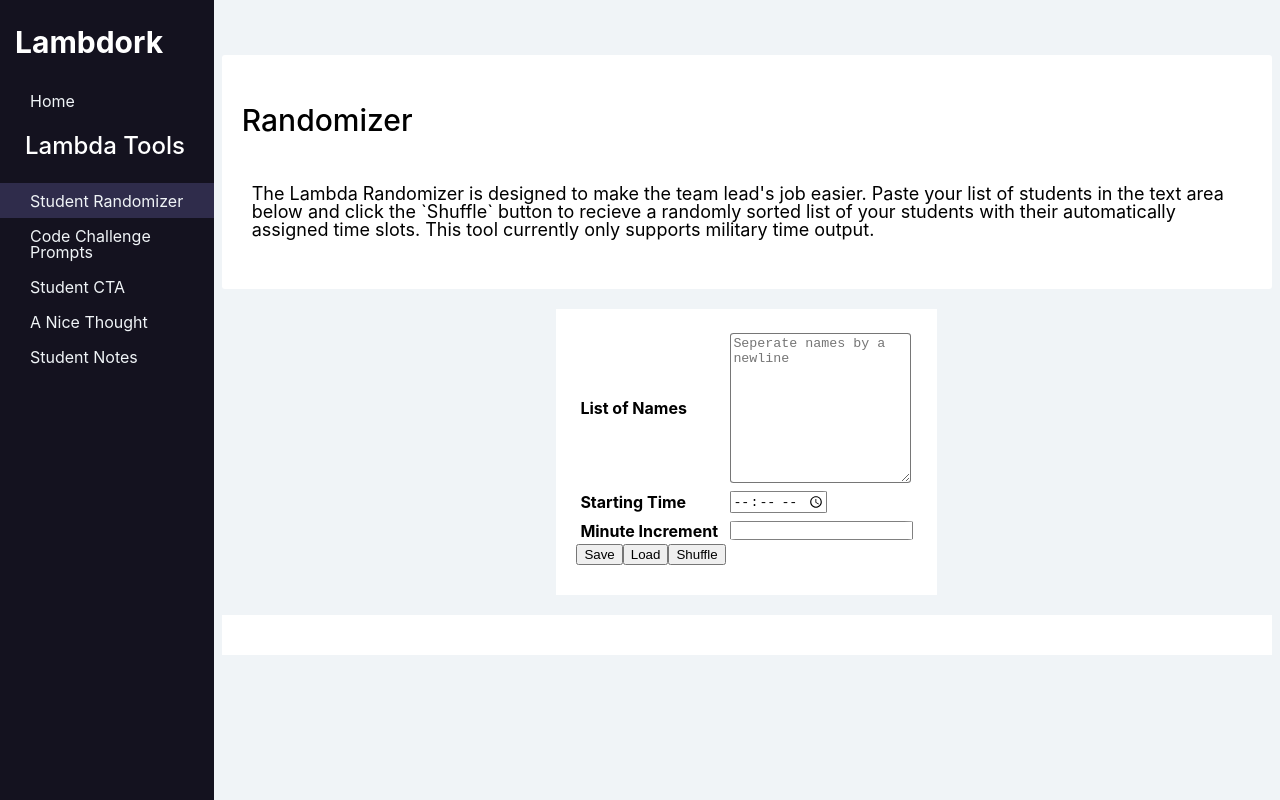
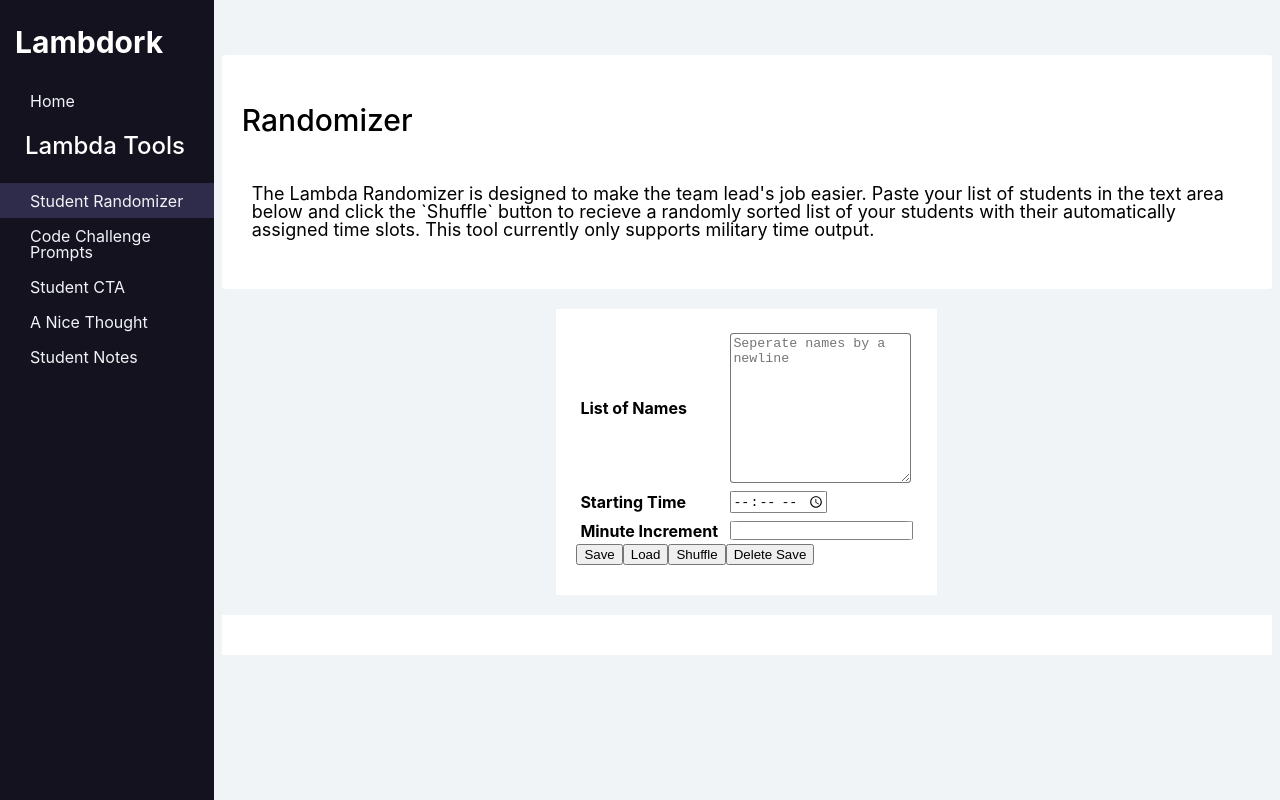
Before and after one commit to michaelagard/lambda-tools, a React (Create React App) app in the folder lambda-tools/: page /random in a window 1280 px wide. Built offline with nearby package versions, Linux system fonts and the light colour scheme.

Commit message:
add button to delete local storage

```diff
--- a/lambda-tools/src/components/Randomizer/Randomizer.js
+++ b/lambda-tools/src/components/Randomizer/Randomizer.js
@@ -38,6 +38,16 @@ function Randomizer() {
     time !== null ? setTimeStr(JSON.parse(time)) : console.log("No time found in localStorage"); // handle error here
     timeIncrement !== null ? setTimeIncrementStr(JSON.parse(timeIncrement)) : console.log("No timeIncrement found in localStorage"); // handle error here
   };
+
+  const deleteLocalStorage = event => {
+    event.preventDefault();
+    localStorage.removeItem("nameArray");
+    localStorage.removeItem("time");
+    localStorage.removeItem("timeIncrement");
+    setNameArray("");
+    setTimeStr("");
+    setTimeIncrementStr("")
+  }
 
   // Clicking the button associated, uses the nameArray
   const handleShuffleNameArray = event => {
@@ -136,6 +146,8 @@ function Randomizer() {
               title={"Load"}/>
               <Button onClickAction={handleShuffleNameArray}
               title={"Shuffle"}/>
+              <Button onClickAction={deleteLocalStorage}
+              title={"Delete Save"}/>
           </div>
         </RandomizerForm>
         <RandomizerOutput shuffledNameArray={shuffledNameArray}/>
```
